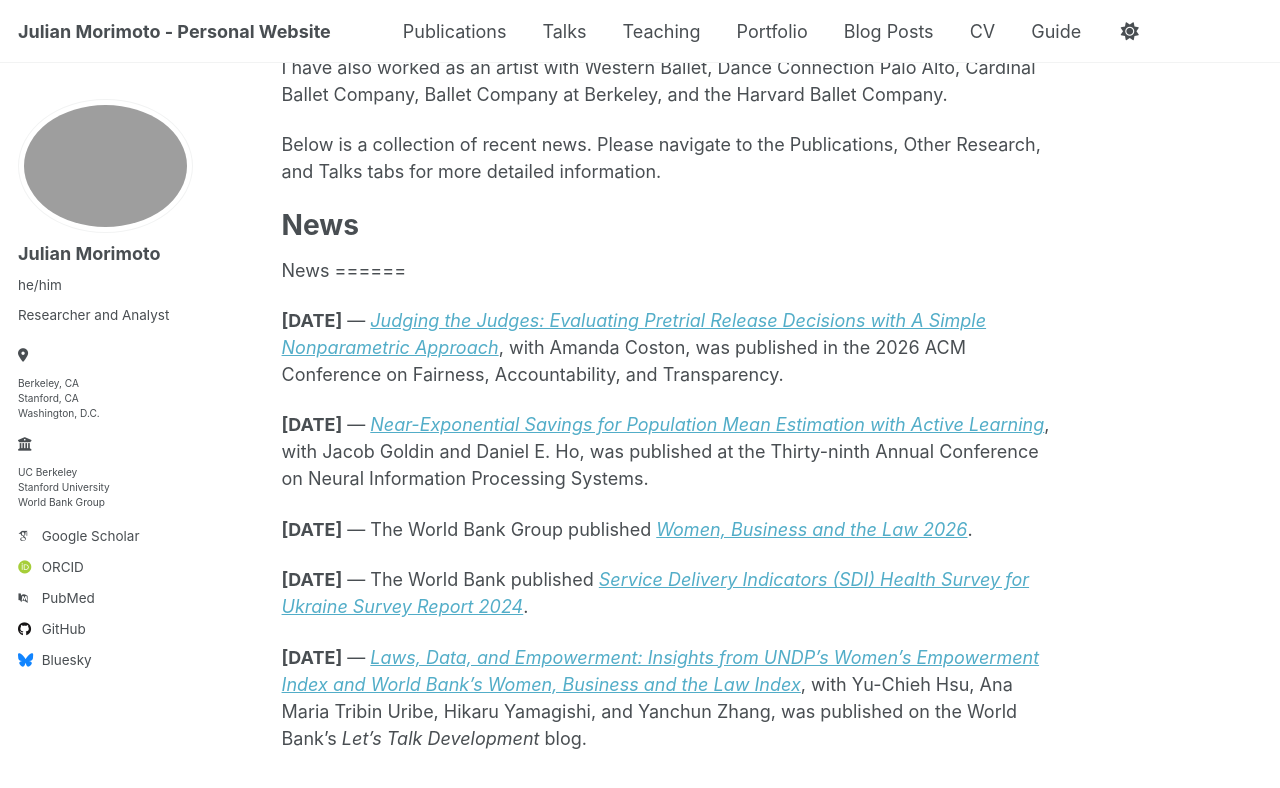
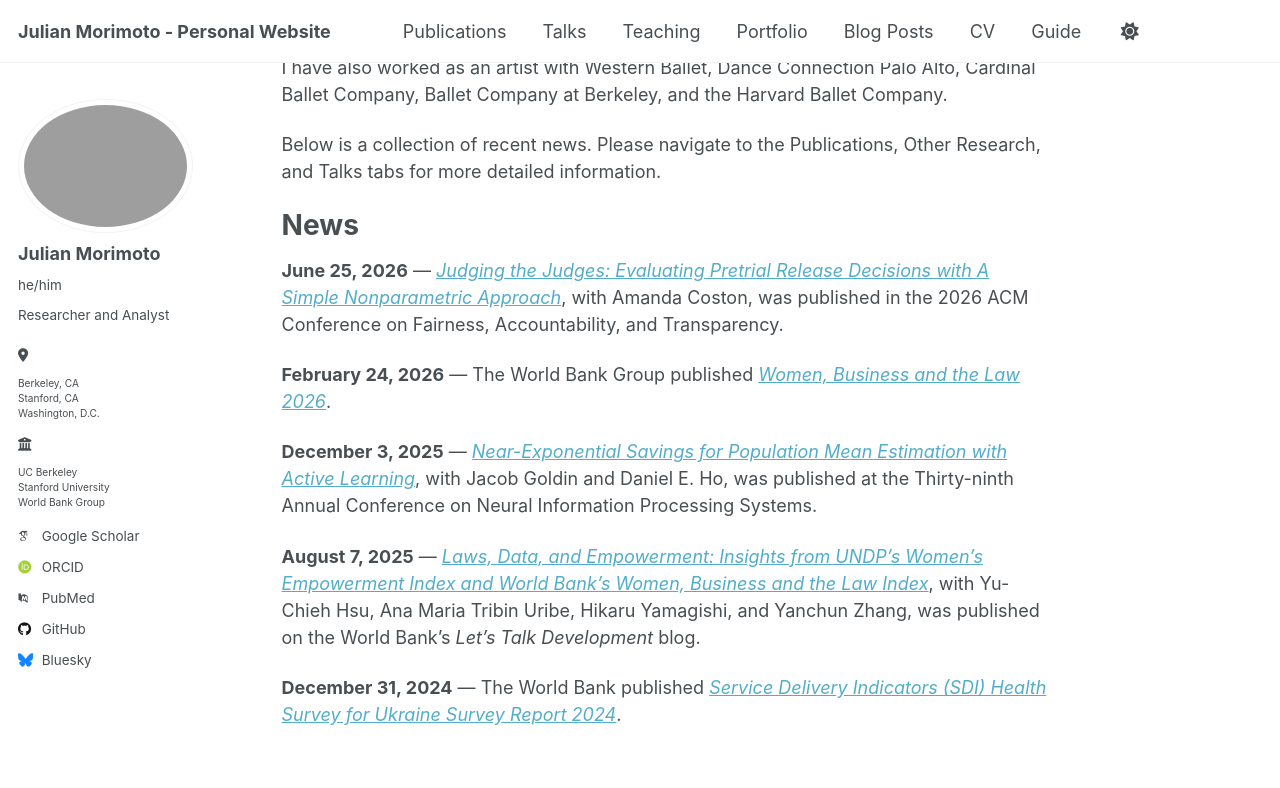
Before and after one commit to jmorimoto-h/my-site, a Jekyll site: the page built from _pages/about.md, in a window 1280 px wide and 900 px high, scrolled down 323 px. Shown: the top 788 px of the window. Built offline with Jekyll 4.4.1, drawn with Linux system fonts in a browser that asks for light colours; some web fonts are replaced; a script that is not in the unit is left out.

Commit message:
Update about.md

```diff
--- a/_pages/about.md
+++ b/_pages/about.md
@@ -19,15 +19,13 @@ Below is a collection of recent news. Please navigate to the Publications, Other
 
 News
 ======
-News
-======
 
-**[DATE]** — [*Judging the Judges: Evaluating Pretrial Release Decisions with A Simple Nonparametric Approach*](https://dl.acm.org/doi/10.1145/3805689.3812209), with Amanda Coston, was published in the 2026 ACM Conference on Fairness, Accountability, and Transparency.
+**June 25, 2026** — [*Judging the Judges: Evaluating Pretrial Release Decisions with A Simple Nonparametric Approach*](https://dl.acm.org/doi/10.1145/3805689.3812209), with Amanda Coston, was published in the 2026 ACM Conference on Fairness, Accountability, and Transparency.
 
-**[DATE]** — [*Near-Exponential Savings for Population Mean Estimation with Active Learning*](https://neurips.cc/virtual/2025/loc/san-diego/poster/118037), with Jacob Goldin and Daniel E. Ho, was published at the Thirty-ninth Annual Conference on Neural Information Processing Systems.
+**February 24, 2026** — The World Bank Group published [*Women, Business and the Law 2026*](https://openknowledge.worldbank.org/entities/publication/78a9d749-20a5-44e3-afd1-1d9d6dcbd581).
 
-**[DATE]** — The World Bank Group published [*Women, Business and the Law 2026*](LINK).
+**December 3, 2025** — [*Near-Exponential Savings for Population Mean Estimation with Active Learning*](https://neurips.cc/virtual/2025/loc/san-diego/poster/118037), with Jacob Goldin and Daniel E. Ho, was published at the Thirty-ninth Annual Conference on Neural Information Processing Systems.
 
-**[DATE]** — The World Bank published [*Service Delivery Indicators (SDI) Health Survey for Ukraine Survey Report 2024*](LINK).
+**August 7, 2025** — [*Laws, Data, and Empowerment: Insights from UNDP’s Women’s Empowerment Index and World Bank’s Women, Business and the Law Index*](https://blogs.worldbank.org/en/developmenttalk/laws--data--and-empowerment--insights-from-undp-s-women-s-empowe), with Yu-Chieh Hsu, Ana Maria Tribin Uribe, Hikaru Yamagishi, and Yanchun Zhang, was published on the World Bank’s *Let’s Talk Development* blog.
 
-**[DATE]** — [*Laws, Data, and Empowerment: Insights from UNDP’s Women’s Empowerment Index and World Bank’s Women, Business and the Law Index*](LINK), with Yu-Chieh Hsu, Ana Maria Tribin Uribe, Hikaru Yamagishi, and Yanchun Zhang, was published on the World Bank’s *Let’s Talk Development* blog.
+**December 31, 2024** — The World Bank published [*Service Delivery Indicators (SDI) Health Survey for Ukraine Survey Report 2024*](https://openknowledge.worldbank.org/entities/publication/2cf4e9ba-be74-404f-b14f-11f61a833b4f).
```
